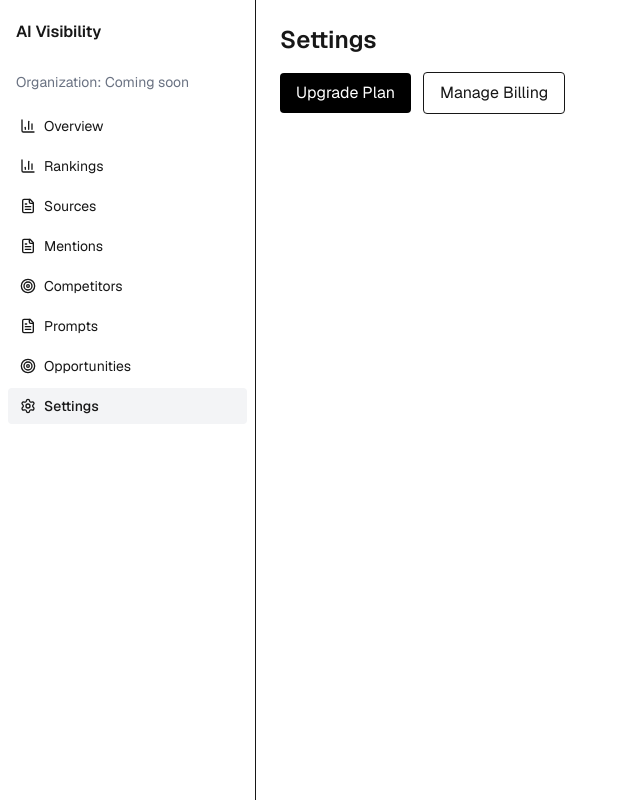
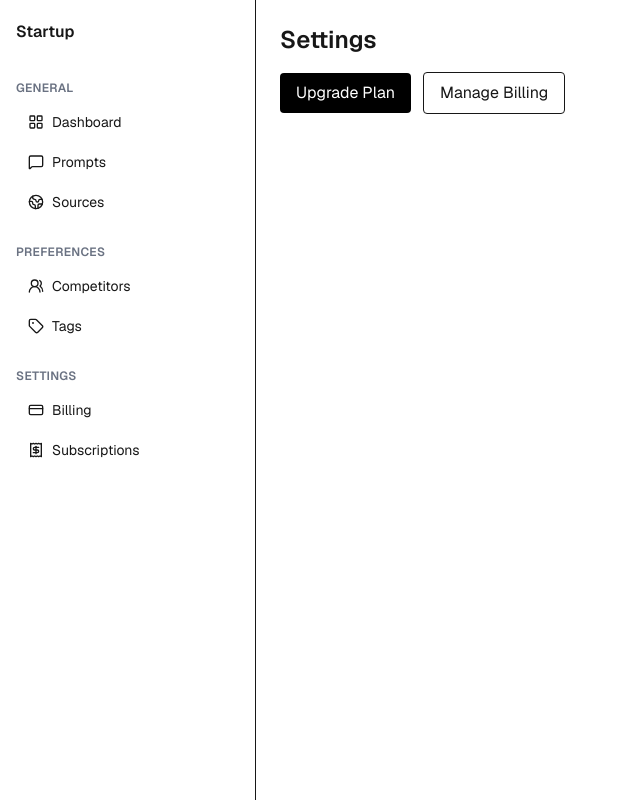
Before and after one commit to jakek14/AISearch, a Next.js app: page /settings in a window 1280 px wide. Shown: the whole page, without its empty margins (0-640 px from the left). Built offline with nearby package versions, Linux system fonts and the light colour scheme; no server answers; the database is empty.

Commit message:
feat(nav): update sidebar to match design (General/Preferences/Settings); remove People/Workspace/Company; add Tags placeholder and competitor count badge; styling tweaks

```diff
--- a/src/app/(dashboard)/layout.tsx
+++ b/src/app/(dashboard)/layout.tsx
@@ -2,32 +2,47 @@
 import Link from "next/link";
 import { usePathname } from "next/navigation";
 import { UserButton, SignedIn } from "@clerk/nextjs";
-import { BarChart3, FileText, Target, Settings } from "lucide-react";
+import { LayoutGrid, MessageSquare, Globe2, Tag, Users2, CreditCard, Receipt } from "lucide-react";
+import { useEffect, useState } from "react";
 
 const hasClerk = Boolean(
   process.env.NEXT_PUBLIC_CLERK_PUBLISHABLE_KEY &&
     !String(process.env.NEXT_PUBLIC_CLERK_PUBLISHABLE_KEY).includes("placeholder")
 );
 
-const navItems = [
-  { href: "/", label: "Overview", icon: BarChart3 },
-  { href: "/rankings", label: "Rankings", icon: BarChart3 },
-  { href: "/sources", label: "Sources", icon: FileText },
-  { href: "/mentions", label: "Mentions", icon: FileText },
-  { href: "/competitors", label: "Competitors", icon: Target },
-  { href: "/prompts", label: "Prompts", icon: FileText },
-  { href: "/opportunities", label: "Opportunities", icon: Target },
-  { href: "/settings", label: "Settings", icon: Settings },
-];
+function NavLink({ href, label, icon: Icon, badge }: { href: string; label: string; icon: any; badge?: string | number }) {
+  const pathname = usePathname();
+  const active = pathname === href;
+  return (
+    <Link
+      href={href}
+      className={`flex items-center justify-between rounded-lg px-3 py-2 text-sm ${active ? "bg-gray-100 font-medium" : "hover:bg-gray-50"}`}
+    >
+      <span className="flex items-center gap-2">
+        <Icon className="h-4 w-4" /> {label}
+      </span>
+      {badge ? <span className="rounded-full bg-gray-200 px-2 py-0.5 text-xs text-gray-700">{badge}</span> : null}
+    </Link>
+  );
+}
 
 export default function DashboardLayout({ children }: { children: React.ReactNode }) {
-  const pathname = usePathname();
+  const [competitorCount, setCompetitorCount] = useState<number | null>(null);
+  useEffect(() => {
+    fetch("/api/competitors/count")
+      .then((r) => (r.ok ? r.json() : null))
+      .then((d) => {
+        if (d && typeof d.count === "number") setCompetitorCount(d.count);
+      })
+      .catch(() => undefined);
+  }, []);
+
   return (
     <main className="flex min-h-screen [background:var(--background)] [color:var(--foreground)]">
       <aside className="w-64 border-r bg-white">
         <div className="flex h-16 items-center justify-between px-4">
           <Link href="/" className="font-semibold">
-            AI Visibility
+            Startup
           </Link>
           {hasClerk ? (
             <SignedIn>
@@ -35,25 +50,33 @@ export default function DashboardLayout({ children }: { children: React.ReactNod
             </SignedIn>
           ) : null}
         </div>
-        <div className="px-4 py-2 text-sm text-gray-500">Organization: Coming soon</div>
-        <nav className="mt-2 space-y-1 px-2">
-          {navItems.map((item) => {
-            const Icon = item.icon;
-            const active = pathname === item.href;
-            return (
-              <Link
-                key={item.href}
-                href={item.href}
-                className={`flex items-center gap-2 rounded px-3 py-2 text-sm ${
-                  active ? "bg-gray-100 font-medium" : "hover:bg-gray-50"
-                }`}
-              >
-                <Icon className="h-4 w-4" />
-                {item.label}
-              </Link>
-            );
-          })}
-        </nav>
+
+        <div className="space-y-6 p-4">
+          <div>
+            <div className="mb-2 text-xs font-semibold uppercase tracking-wide text-gray-500">General</div>
+            <nav className="space-y-1">
+              <NavLink href="/" label="Dashboard" icon={LayoutGrid} />
+              <NavLink href="/prompts" label="Prompts" icon={MessageSquare} />
+              <NavLink href="/sources" label="Sources" icon={Globe2} />
+            </nav>
+          </div>
+
+          <div>
+            <div className="mb-2 text-xs font-semibold uppercase tracking-wide text-gray-500">Preferences</div>
+            <nav className="space-y-1">
+              <NavLink href="/competitors" label="Competitors" icon={Users2} badge={competitorCount ?? undefined} />
+              <NavLink href="/tags" label="Tags" icon={Tag} />
+            </nav>
+          </div>
+
+          <div>
+            <div className="mb-2 text-xs font-semibold uppercase tracking-wide text-gray-500">Settings</div>
+            <nav className="space-y-1">
+              <NavLink href="/billing" label="Billing" icon={CreditCard} />
+              <NavLink href="/subscriptions" label="Subscriptions" icon={Receipt} />
+            </nav>
+          </div>
+        </div>
       </aside>
       <section className="container mx-auto max-w-5xl flex-1 p-6">{children}</section>
     </main>
--- /dev/null
+++ b/src/app/(dashboard)/tags/page.tsx
@@ -0,0 +1,10 @@
+export const dynamic = "force-dynamic";
+
+export default function TagsPage() {
+  return (
+    <div className="space-y-2">
+      <h1 className="text-2xl font-semibold">Tags</h1>
+      <div className="rounded-xl border border-gray-200 bg-white p-6 text-sm text-gray-600">Coming soon.</div>
+    </div>
+  );
+}
--- /dev/null
+++ b/src/app/api/competitors/count/route.ts
@@ -0,0 +1,10 @@
+import { NextResponse } from "next/server";
+import { prisma } from "@/lib/prisma";
+
+export const dynamic = "force-dynamic";
+
+export async function GET() {
+  const brand = await prisma.brand.findFirst();
+  const count = brand ? await prisma.competitor.count({ where: { brandId: brand.id } }) : 0;
+  return NextResponse.json({ count });
+}
```
